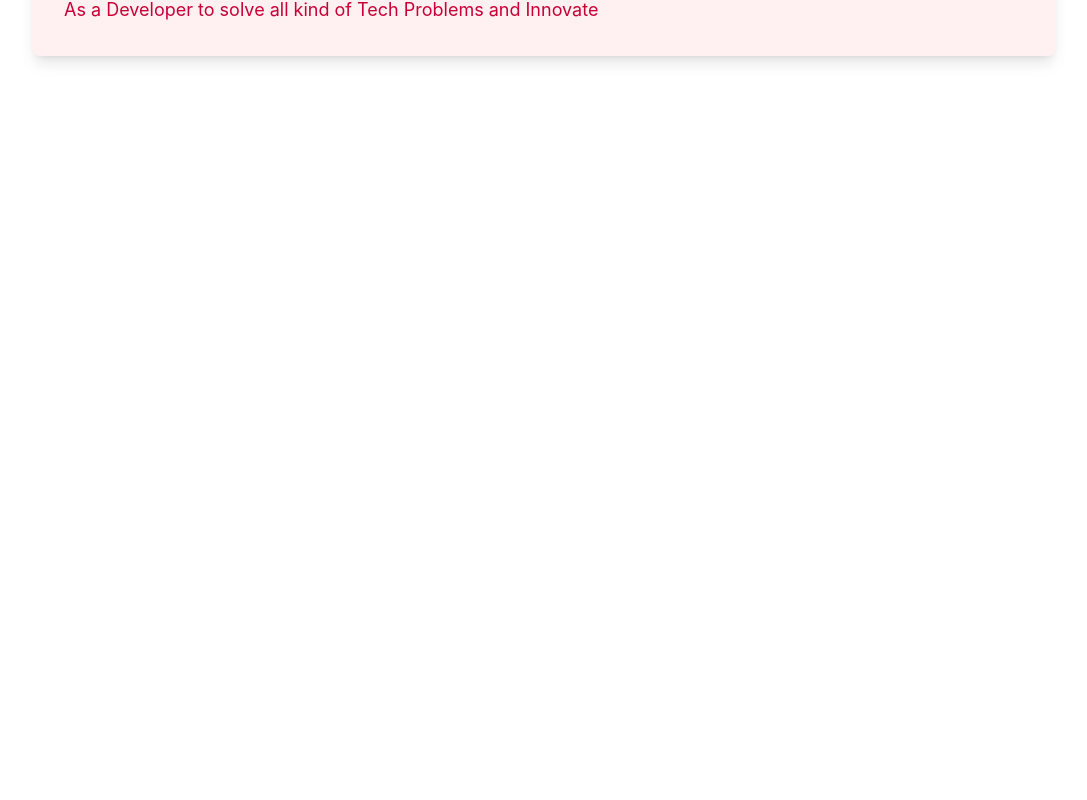
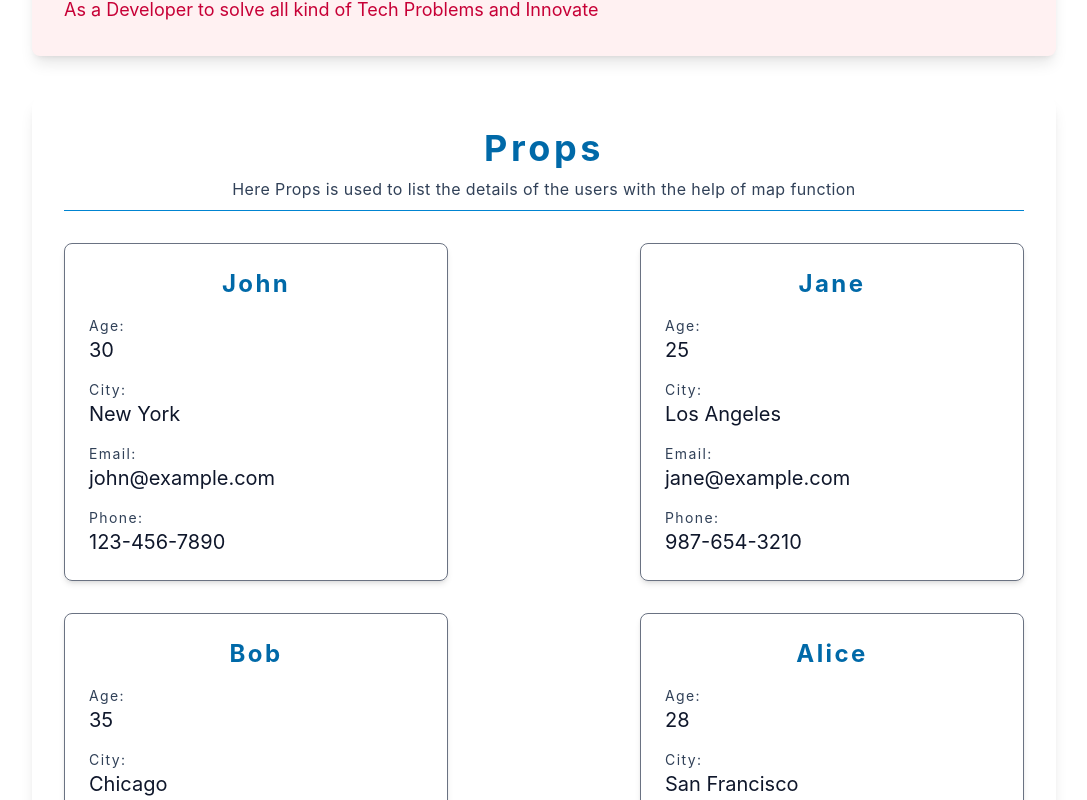
Before and after one commit to GOKULs-vm/STACKLY_TRAINING, a React (Vite) app in the folder React-Training/01-React/: page / in a window 1280 px wide. Shown: the part 660-1460 px from the top of the page, without its empty margins (96-1183 px from the left). Before the commit the page ends 800 px from the top, so only its background shows below. Built offline with nearby package versions, Linux system fonts and the light colour scheme.

Commit message:
02-React Props and Map Function

```diff
--- a/React-Training/01-React/src/App.jsx
+++ b/React-Training/01-React/src/App.jsx
@@ -1,9 +1,11 @@
+import PropParent from "./components/prop-components/PropParent"
 import SelfIntro from "./components/SelfIntro"
 
 const App = () => {
   return (
     <>
       <SelfIntro />
+      <PropParent />
     </>
   )
 }
--- /dev/null
+++ b/React-Training/01-React/src/components/prop-components/PropChild.jsx
@@ -0,0 +1,26 @@
+
+const PropChild = ({name, age, city, email, phone}) => {
+  return (
+    <div className='flex flex-col gap-4 px-6 py-6 rounded-lg shadow-md border border-gray-500 w-sm'>
+      <h2 className='text-2xl text-center text-sky-700 font-bold tracking-widest'>{name}</h2>
+      <div >
+        <p className='text-slate-700 text-sm tracking-widest'>Age:</p>
+        <p className='text-slate-900 text-xl'>{age}</p>
+      </div>
+      <div>
+        <p className='text-slate-700 text-sm tracking-widest'>City:</p>
+        <p className='text-slate-900 text-xl'>{city}</p>
+      </div>
+      <div>
+        <p className='text-slate-700 text-sm tracking-widest'>Email:</p>
+        <p className='text-slate-900 text-xl'>{email}</p>
+      </div>
+      <div>
+        <p className='text-slate-700 text-sm tracking-widest'>Phone:</p>
+        <p className='text-slate-900 text-xl'>{phone}</p>
+      </div>
+    </div>
+  )
+}
+
+export default PropChild
--- /dev/null
+++ b/React-Training/01-React/src/components/prop-components/PropParent.jsx
@@ -0,0 +1,30 @@
+import PropChild from "./PropChild"
+
+const PropParent = () => {
+    const users = [
+        { name: 'John', age: 30, city: 'New York', email: 'john@example.com', phone: '123-456-7890' },
+        { name: 'Jane', age: 25, city: 'Los Angeles', email: 'jane@example.com', phone: '987-654-3210' },
+        { name: 'Bob', age: 35, city: 'Chicago', email: 'bob@example.com', phone: '555-555-5555' },
+        { name: 'Alice', age: 28, city: 'San Francisco', email: 'alice@example.com', phone: '111-222-3333' },
+        { name: 'Tom', age: 40, city: 'Seattle', email: 'tom@example.com', phone: '444-555-6666' }
+    ]
+  return (
+    <div className='max-w-5xl mx-auto mt-10 mb-10 px-8 py-8 flex flex-col gap-8 justify-between rounded-xl shadow-lg'>
+      <div className='flex flex-col gap-2 border-b border-sky-600 pb-2'>
+        <h1 className='text-4xl text-center text-sky-700 font-bold tracking-widest'>Props</h1>
+        <p className='text-slate-700 text-center text-md leading-relaxed tracking-wide'>Here Props is used to list the details of the users with
+            the help of map function</p>
+      </div>
+      <div className='flex flex-wrap gap-8 justify-between'>
+        {
+            users.map((user, index) => (
+                <PropChild key={index} name={user.name} age={user.age} city={user.city} email={user.email} phone={user.phone} />
+            ))
+        }
+      </div>
+
+    </div>
+  )
+}
+
+export default PropParent
```
